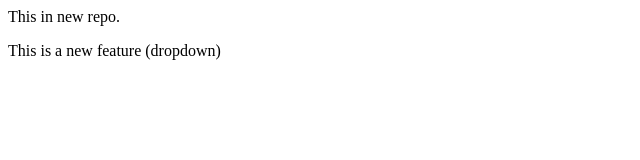
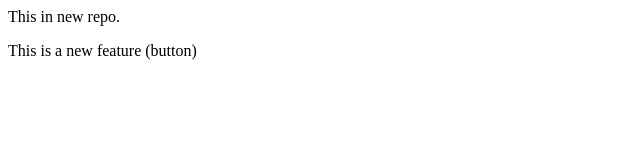
Before and after one commit to apoorvalan73/localrepo, a plain HTML site: page index.html in a window 1280 px wide. Shown: the full height of the page, 0-640 px from the left. Drawn offline with Linux system fonts and the light colour scheme.

Commit message:
add button

```diff
--- a/index.html
+++ b/index.html
@@ -1,2 +1,2 @@
 <p>This in new repo.</p>
-<p>This is a new feature (dropdown)</p>
+<p>This is a new feature (button)</p>
```
